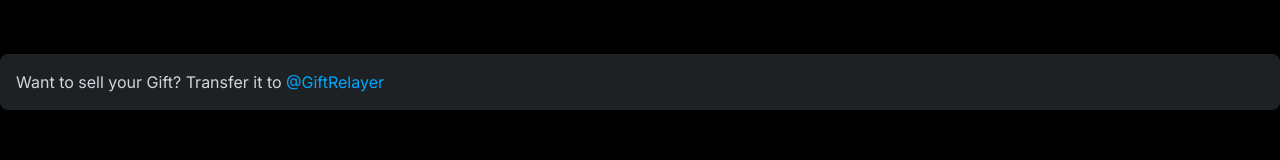
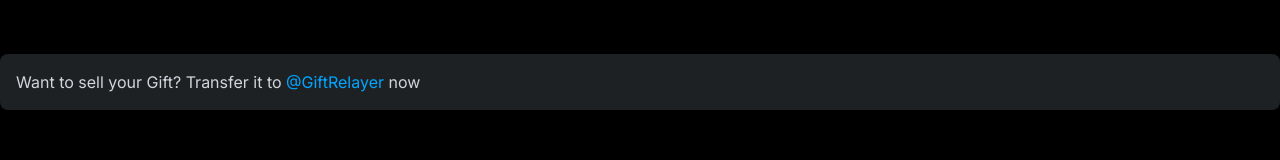
Before and after one commit to useriiefokrjkgjrkgkgkjkg/mini-app-nft, a Next.js app: page / in a window 1280 px wide. Both pictures are taken after a click on the button "My Gifts". Shown: the part 327-487 px from the top of the page. Built offline with nearby package versions, Linux system fonts and the light colour scheme.

Commit message:
Test deployment

```diff
--- a/app/page.tsx
+++ b/app/page.tsx
@@ -158,7 +158,7 @@
         ) : activeTab === 'gifts' ? (
           <div className="animate-slide-in-right w-full">
             <div className="bg-[#1E2124] p-4 mb-4 rounded-lg">
-              <p className="text-gray-300">Want to sell your Gift? Transfer it to <span className="text-[#00A6FF]">@GiftRelayer</span></p>
+              <p className="text-gray-300">Want to sell your Gift? Transfer it to <span className="text-[#00A6FF]">@GiftRelayer</span> now</p>
             </div>
             <div className="flex justify-between items-center">
               <div className="flex-1"></div>
```
